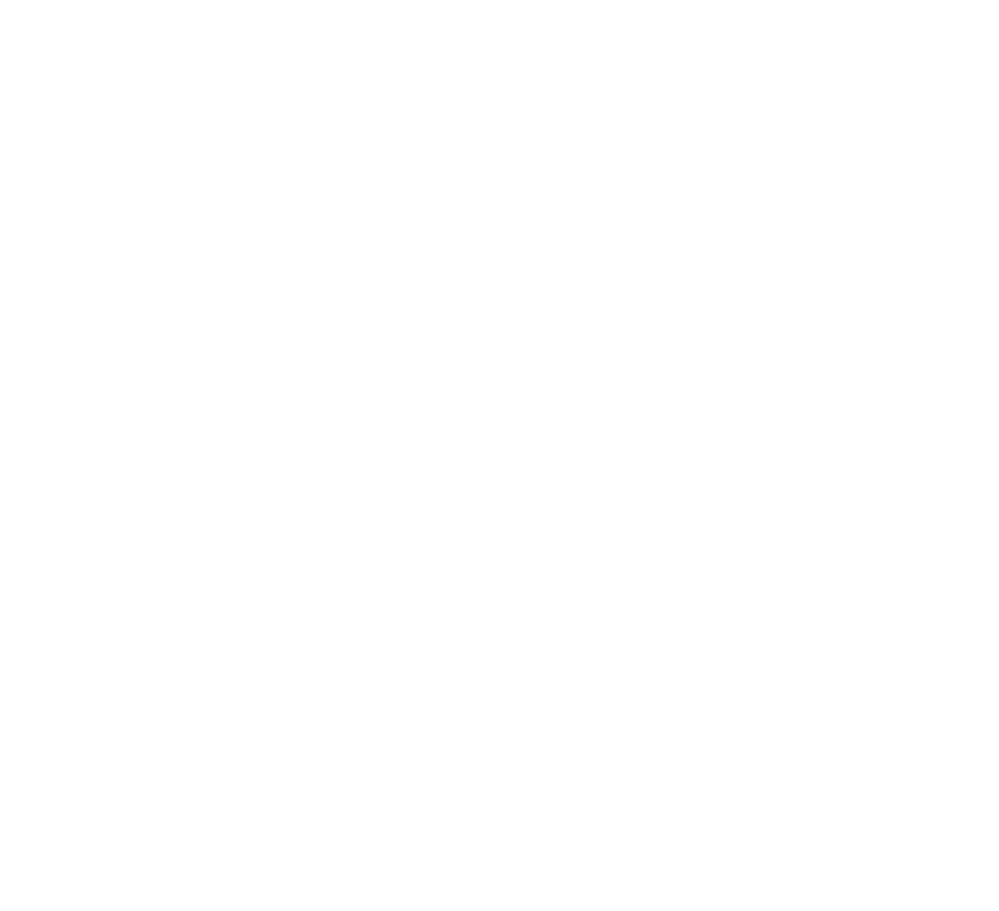
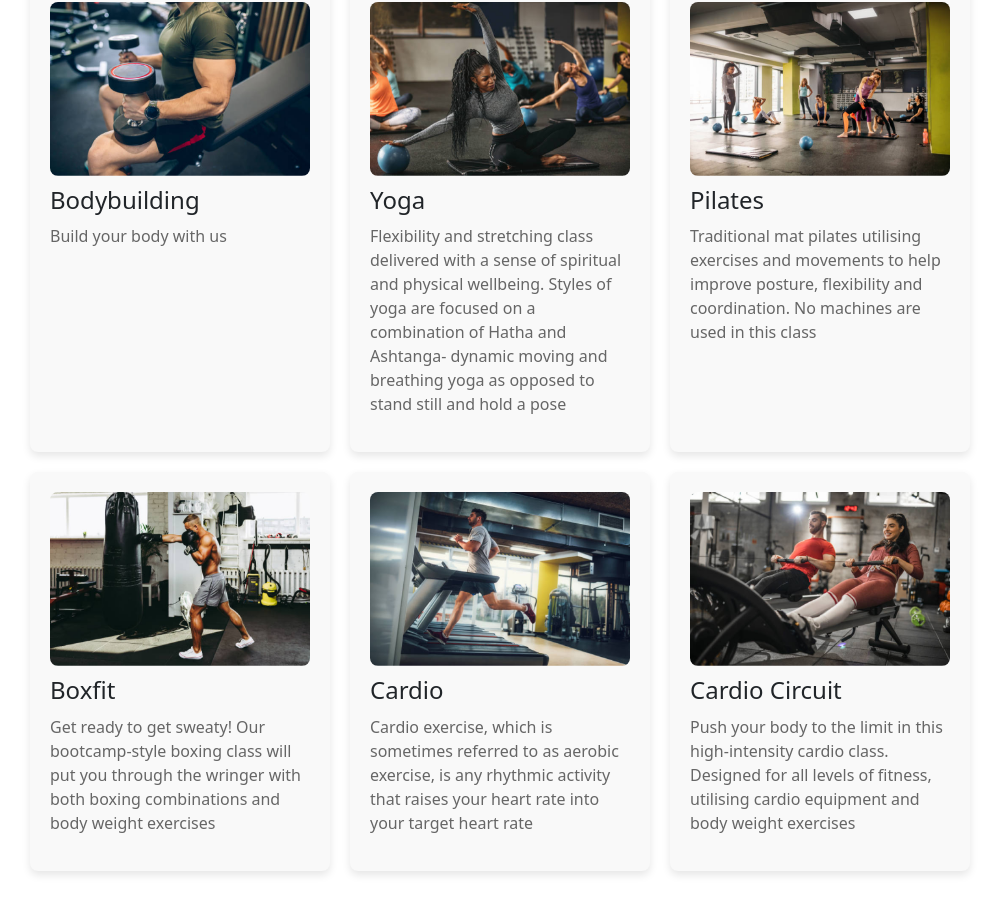
Before and after one commit to muhammadzainulabidin786/GetShapeGymWebsite, a React (Create React App) app: page / in a window 1280 px wide. Shown: the part 974-1885 px from the top of the page, without its empty margins (140-1139 px from the left). Before the commit the page ends 868 px from the top, so only its background shows below. Built offline with nearby package versions, Linux system fonts and the light colour scheme.

Commit message:
Classes.js file added

```diff
--- a/src/App.js
+++ b/src/App.js
@@ -1,15 +1,17 @@
 // src/App.js
-import React from 'react';
-import Header from './components/Header';
-import Home from './components/Home';
-import Footer from './components/Footer';
-import './App.css';
+import React from "react";
+import Header from "./components/Header";
+import Home from "./components/Home";
+import Classes from "./components/Classes";
+import Footer from "./components/Footer";
+import "./App.css";
 
 function App() {
   return (
     <div className="App">
       <Header />
       <Home />
+      <Classes />
       {/* Other components and content go here */}
     </div>
   );
--- a/src/assets/style/Classes.css
+++ b/src/assets/style/Classes.css
@@ -0,0 +1,49 @@
+/* Style for the entire Classes component */
+.Classes-components {
+  text-align: center;
+  padding: 20px;
+}
+
+/* Style for the header */
+.Header h1 {
+  font-size: 2.5em;
+  margin-bottom: 20px;
+}
+
+/* General style for cards container */
+.Cards {
+  display: flex;
+  flex-direction: row;
+  justify-content: center;
+  gap: 20px; /* Space between cards */
+  margin-bottom: 20px;
+}
+
+/* Style for individual cards */
+.card-1 {
+  background-color: #f9f9f9; /* Light background color */
+  padding: 20px;
+  border-radius: 8px; /* Rounded corners */
+  box-shadow: 0 4px 8px rgba(0, 0, 0, 0.1); /* Subtle shadow for depth */
+  text-align: left;
+  max-width: 300px;
+}
+
+/* Style for card images */
+.card-1 img {
+  width: 100%;
+  border-radius: 8px;
+}
+
+/* Style for card titles */
+.card-1 h3 {
+  font-size: 1.5em;
+  margin-top: 10px;
+}
+
+/* Style for card descriptions */
+.card-1 p {
+  font-size: 1em;
+  color: #666;
+  margin-top: 10px;
+}
--- a/src/components/Classes.js
+++ b/src/components/Classes.js
@@ -0,0 +1,82 @@
+import React from "react";
+import "../assets/style/Classes.css";
+import Bodybuilding from "../assets/images/Bodybuilding.png";
+import Yoga from "../assets/images/Yoga.png";
+import Pilates from "../assets/images/Pilates.png";
+import Boxfit from "../assets/images/Boxfit.png";
+import Cardio from "../assets/images/Cardio.png";
+import Cardio_circuit from "../assets/images/Cardio Circuit.png";
+
+function Classes() {
+  return (
+    <>
+      <div className="Classes-components">
+        <div className="Header">
+          <h1>Our Classes</h1>
+        </div>
+        <div className="Cards">
+          <div className="card-1">
+            <img src={Bodybuilding} alt="Bodybuilding" />
+            <h3>Bodybuilding</h3>
+            <p>Build your body with us</p>
+          </div>
+
+          <div className="card-1">
+            <img src={Yoga} alt="Yoga" />
+            <h3>Yoga</h3>
+            <p>
+              Flexibility and stretching class delivered with a sense of
+              spiritual and physical wellbeing. Styles of yoga are focused on a
+              combination of Hatha and Ashtanga- dynamic moving and breathing
+              yoga as opposed to stand still and hold a pose
+            </p>
+          </div>
+
+          <div className="card-1">
+            <img src={Pilates} alt="Pilates" />
+            <h3>Pilates</h3>
+            <p>
+              Traditional mat pilates utilising exercises and movements to help
+              improve posture, flexibility and coordination. No machines are
+              used in this class
+            </p>
+          </div>
+        </div>
+
+        <div className="Cards">
+          <div className="card-1">
+            <img src={Boxfit} alt="Boxfit" />
+            <h3>Boxfit</h3>
+            <p>
+              Get ready to get sweaty! Our bootcamp-style boxing class will put
+              you through the wringer with both boxing combinations and body
+              weight exercises
+            </p>
+          </div>
+
+          <div className="card-1">
+            <img src={Cardio} alt="Cardio" />
+            <h3>Cardio</h3>
+            <p>
+              Cardio exercise, which is sometimes referred to as aerobic
+              exercise, is any rhythmic activity that raises your heart rate
+              into your target heart rate
+            </p>
+          </div>
+
+          <div className="card-1">
+            <img src={Cardio_circuit} alt="Cardio_circuit" />
+            <h3>Cardio Circuit</h3>
+            <p>
+              Push your body to the limit in this high-intensity cardio class.
+              Designed for all levels of fitness, utilising cardio equipment and
+              body weight exercises
+            </p>
+          </div>
+        </div>
+      </div>
+    </>
+  );
+}
+
+export default Classes;
```
Also changed, not shown: src/assets/style/Header.css (+3 -3 lines), src/components/Header.js (+7 -7 lines), src/components/Home.js (+9 -4 lines).
